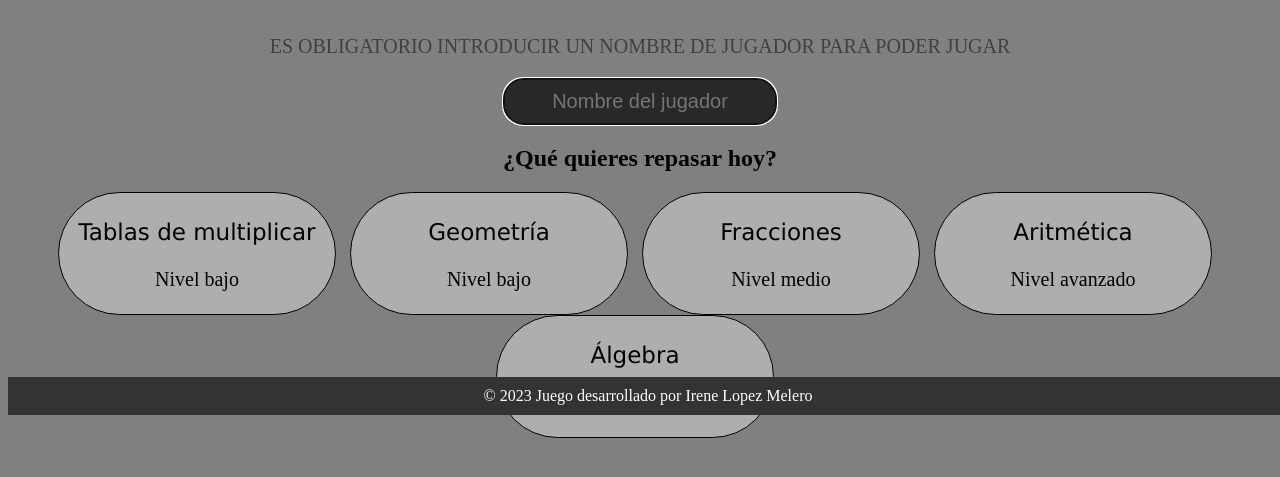
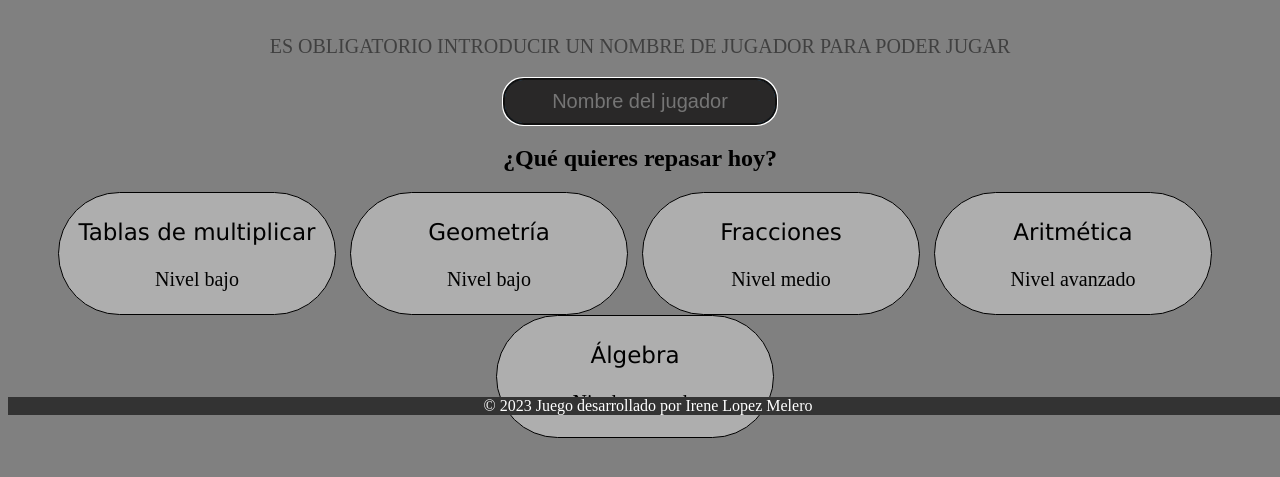
Before and after one commit to IreneLM97/MathMatch_IreneLM, a plain HTML site: page index.html in a window 1280 px wide. Shown: the part 385-862 px from the top of the page. Drawn offline with Linux system fonts and the light colour scheme.

Commit message:
Add files via upload

```diff
--- a/estilo/estilo.css
+++ b/estilo/estilo.css
@@ -148,7 +148,7 @@ footer {
     position: fixed;
     bottom: 0;
     width: 100%;
-    background-color: #333; /* Puedes personalizar el color de fondo */
-    color: #fff; /* Puedes personalizar el color del texto */
-    padding: 10px 0; /* Espaciado en el interior del footer */
+    background-color: #333;
+    color: #fff;
+    padding: 0px 0;
 }
```
